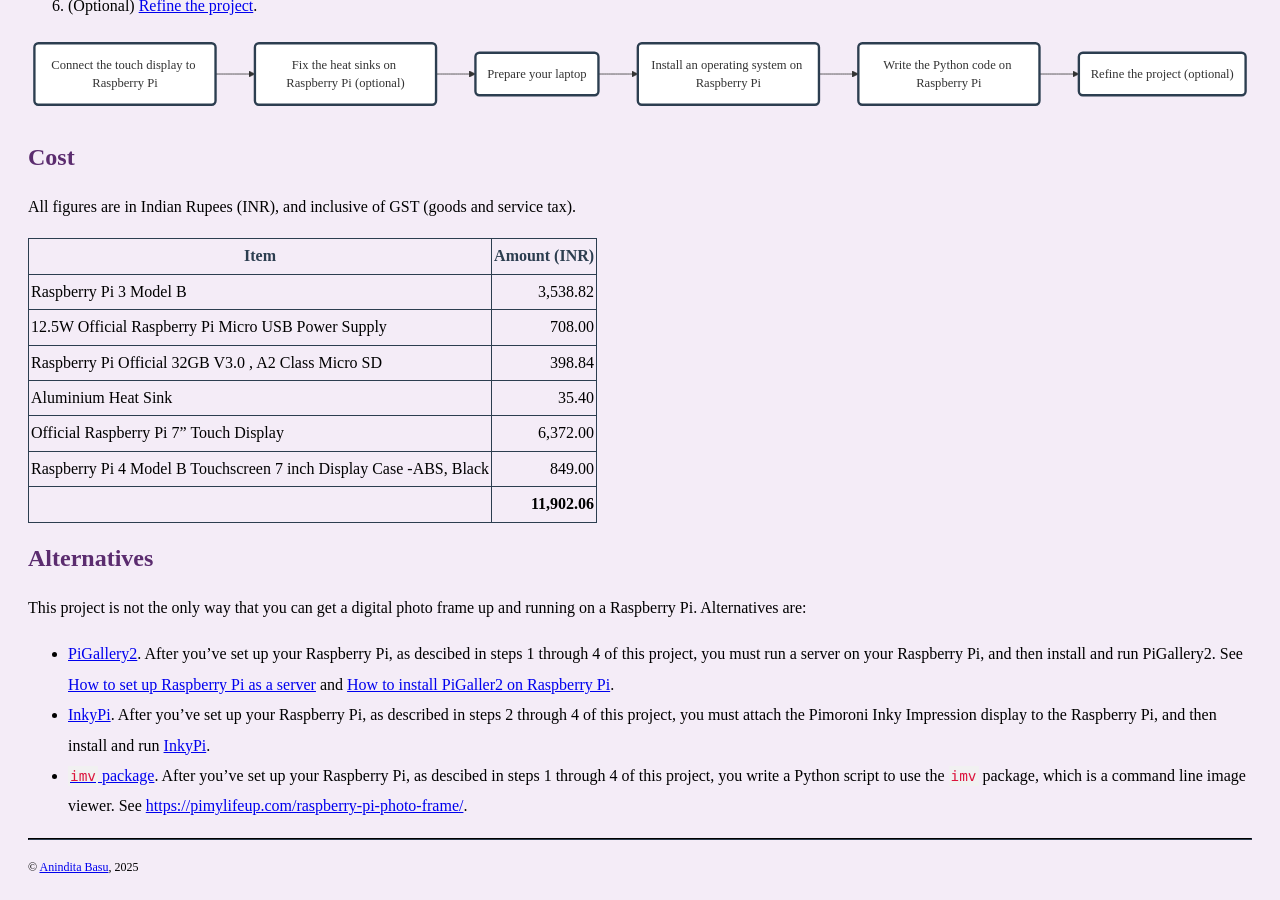
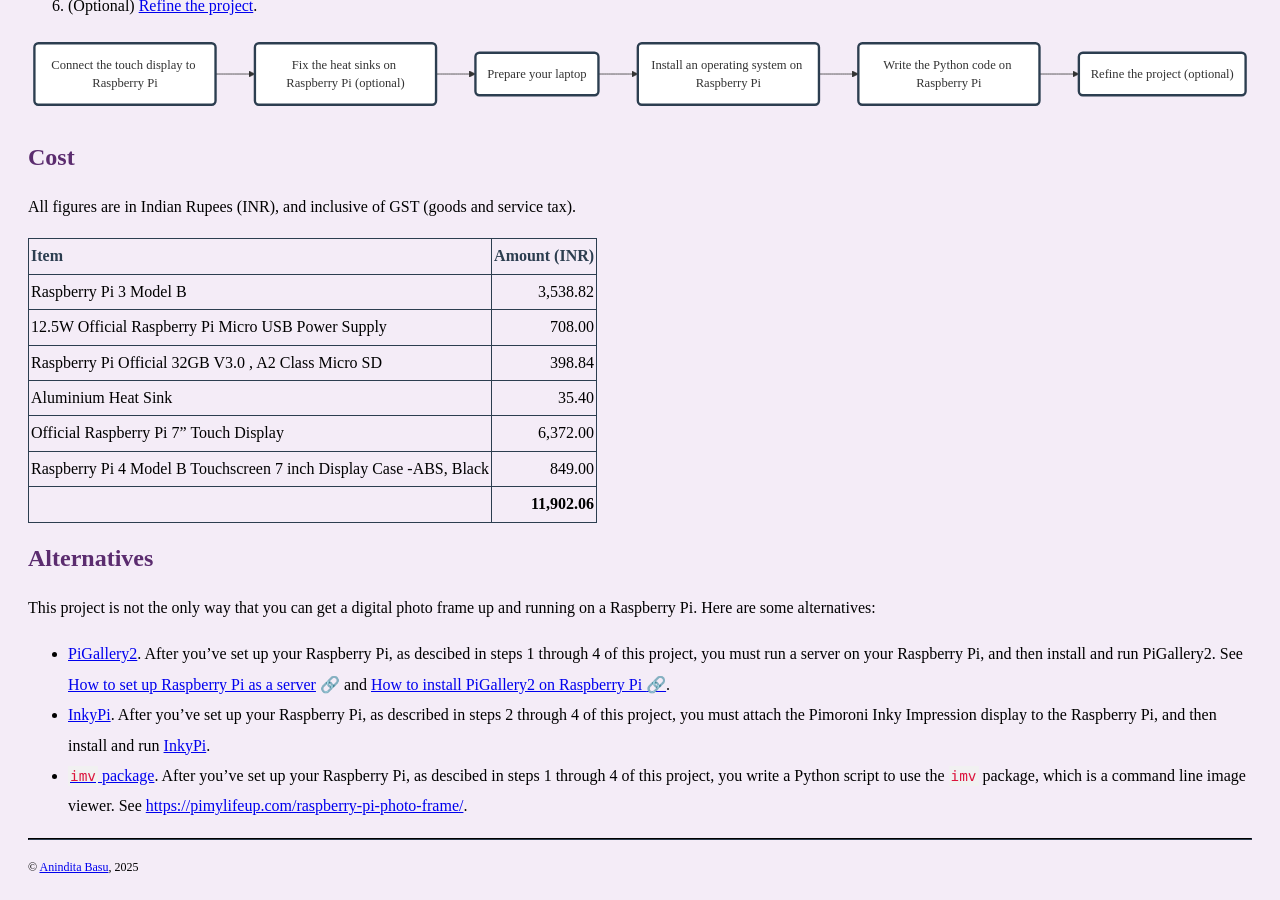
Before and after one commit to AninditaBasu/pi-projects, a Jekyll site: the page built from topics/photo_frame.md, in a window 1280 px wide and 900 px high, scrolled down 2134 px. Built offline with Jekyll 4.4.1, drawn with Linux system fonts in a browser that asks for light colours; emoji names are drawn with the system emoji font.

```diff
--- a/_config.yml
+++ b/_config.yml
@@ -1,2 +1,5 @@
 title: Pi Projects
 description: Useful, beginner-friendly projects with Raspberry Pi
+
+plugins:
+  - jemoji
--- a/topics/photo_frame.md
+++ b/topics/photo_frame.md
@@ -60,7 +60,7 @@ Here are the step-by-step guides for these tasks:
 All figures are in Indian Rupees (INR), and inclusive of GST (goods and service tax).
 
 | Item | Amount (INR) |
-| ---- | -----------: |
+| :---- | -----------: |
 | Raspberry Pi 3 Model B | 3,538.82 |
 | 12.5W Official Raspberry Pi Micro USB Power Supply | 708.00 |
 | Raspberry Pi Official 32GB V3.0 , A2 Class Micro SD | 398.84 |
@@ -71,8 +71,8 @@ All figures are in Indian Rupees (INR), and inclusive of GST (goods and service
 
 ## Alternatives
 
-This project is not the only way that you can get a digital photo frame up and running on a Raspberry Pi. Alternatives are:
+This project is not the only way that you can get a digital photo frame up and running on a Raspberry Pi. Here are some alternatives:
 
--  [PiGallery2](https://bpatrik.github.io/pigallery2/). After you've set up your Raspberry Pi, as descibed in steps 1 through 4 of this project, you must run a server on your Raspberry Pi, and then install and run PiGallery2. See [How to set up Raspberry Pi as a server](https://www.makeuseof.com/set-up-raspberry-pi-as-server/) and [How to install PiGaller2 on Raspberry Pi](https://www.makeuseof.com/how-to-install-and-use-pigallery2-on-your-raspberry-pi/).
+-  [PiGallery2](https://bpatrik.github.io/pigallery2/). After you've set up your Raspberry Pi, as descibed in steps 1 through 4 of this project, you must run a server on your Raspberry Pi, and then install and run PiGallery2. See [How to set up Raspberry Pi as a server](https://www.makeuseof.com/set-up-raspberry-pi-as-server/) :link: and [How to install PiGallery2 on Raspberry Pi :link:](https://www.makeuseof.com/how-to-install-and-use-pigallery2-on-your-raspberry-pi/).
 - [InkyPi](https://github.com/fatihak/InkyPi). After you've set up your Raspberry Pi, as described in steps 2 through 4 of this project, you must attach the Pimoroni Inky Impression display to the Raspberry Pi, and then install and run [InkyPi](https://github.com/fatihak/InkyPi?tab=readme-ov-file#installation).
 - [`imv` package](https://sr.ht/~exec64/imv/). After you've set up your Raspberry Pi, as descibed in steps 1 through 4 of this project, you write a Python script to use the `imv` package, which is a command line image viewer. See [https://pimylifeup.com/raspberry-pi-photo-frame/](https://pimylifeup.com/raspberry-pi-photo-frame/).
```
Also changed, not shown: topics/clock_chime.md (+1 -1 lines).
